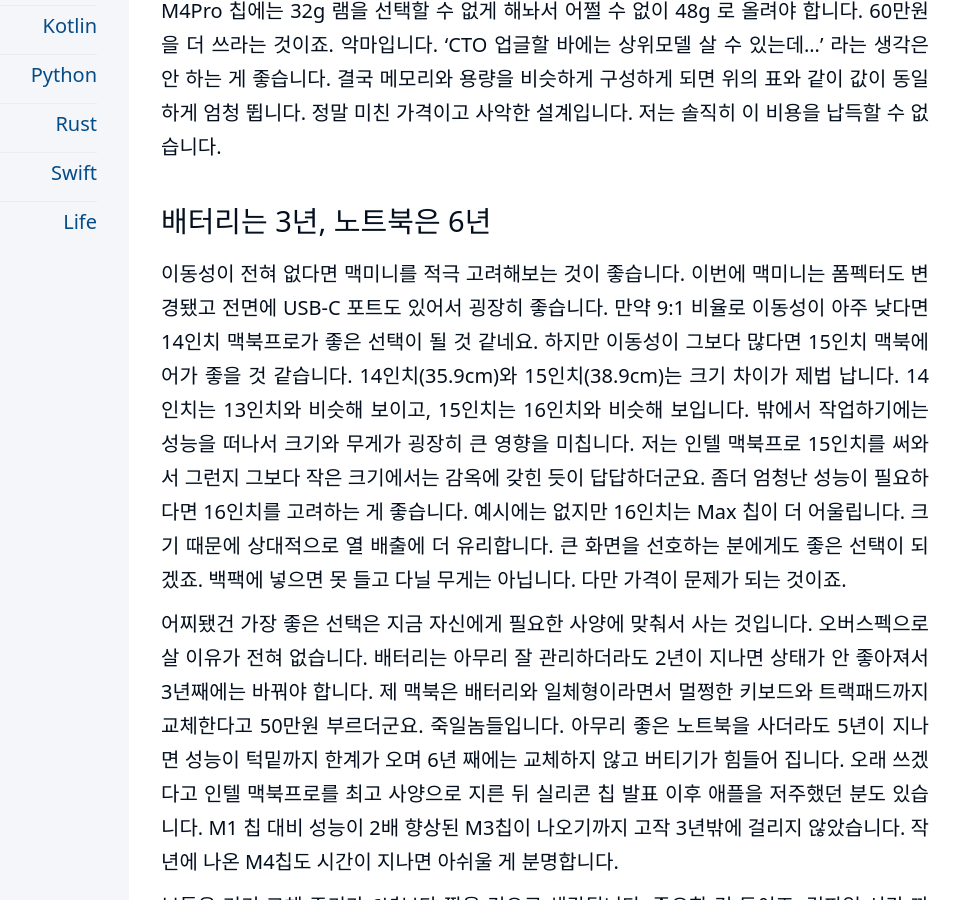
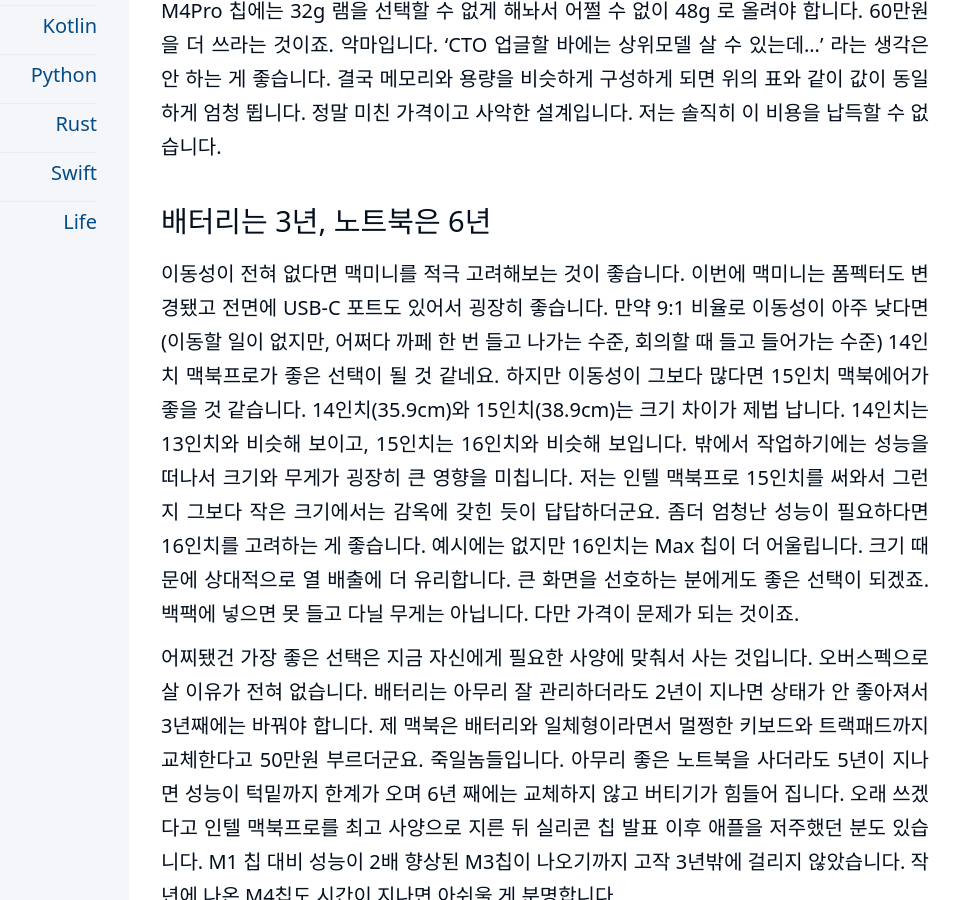
Before and after one commit to kiroshin/kiroshin.github.io, a Jekyll site: the page built from _posts/2025-03-24-macbook_for_dev.md, in a window 1280 px wide and 900 px high, scrolled down 4089 px. Shown: the whole window, without its empty margins (191-1151 px from the left). Built offline with Jekyll 4.4.1, drawn with Linux system fonts in a browser that asks for light colours.

Commit message:
Update 2025-03-24-macbook_for_dev.md

```diff
--- a/_posts/2025-03-24-macbook_for_dev.md
+++ b/_posts/2025-03-24-macbook_for_dev.md
@@ -54,7 +54,7 @@
 
 
 ## 배터리는 3년, 노트북은 6년
-이동성이 전혀 없다면 맥미니를 적극 고려해보는 것이 좋습니다. 이번에 맥미니는 폼펙터도 변경됐고 전면에 USB-C 포트도 있어서 굉장히 좋습니다. 만약 9:1 비율로 이동성이 아주 낮다면 14인치 맥북프로가 좋은 선택이 될 것 같네요. 하지만 이동성이 그보다 많다면 15인치 맥북에어가 좋을 것 같습니다. 14인치(35.9cm)와 15인치(38.9cm)는 크기 차이가 제법 납니다. 14인치는 13인치와 비슷해 보이고, 15인치는 16인치와 비슷해 보입니다. 밖에서 작업하기에는 성능을 떠나서 크기와 무게가 굉장히 큰 영향을 미칩니다. 저는 인텔 맥북프로 15인치를 써와서 그런지 그보다 작은 크기에서는 감옥에 갖힌 듯이 답답하더군요. 좀더 엄청난 성능이 필요하다면 16인치를 고려하는 게 좋습니다. 예시에는 없지만 16인치는 Max 칩이 더 어울립니다. 크기 때문에 상대적으로 열 배출에 더 유리합니다. 큰 화면을 선호하는 분에게도 좋은 선택이 되겠죠. 백팩에 넣으면 못 들고 다닐 무게는 아닙니다. 다만 가격이 문제가 되는 것이죠.
+이동성이 전혀 없다면 맥미니를 적극 고려해보는 것이 좋습니다. 이번에 맥미니는 폼펙터도 변경됐고 전면에 USB-C 포트도 있어서 굉장히 좋습니다. 만약 9:1 비율로 이동성이 아주 낮다면(이동할 일이 없지만, 어쩌다 까페 한 번 들고 나가는 수준, 회의할 때 들고 들어가는 수준) 14인치 맥북프로가 좋은 선택이 될 것 같네요. 하지만 이동성이 그보다 많다면 15인치 맥북에어가 좋을 것 같습니다. 14인치(35.9cm)와 15인치(38.9cm)는 크기 차이가 제법 납니다. 14인치는 13인치와 비슷해 보이고, 15인치는 16인치와 비슷해 보입니다. 밖에서 작업하기에는 성능을 떠나서 크기와 무게가 굉장히 큰 영향을 미칩니다. 저는 인텔 맥북프로 15인치를 써와서 그런지 그보다 작은 크기에서는 감옥에 갖힌 듯이 답답하더군요. 좀더 엄청난 성능이 필요하다면 16인치를 고려하는 게 좋습니다. 예시에는 없지만 16인치는 Max 칩이 더 어울립니다. 크기 때문에 상대적으로 열 배출에 더 유리합니다. 큰 화면을 선호하는 분에게도 좋은 선택이 되겠죠. 백팩에 넣으면 못 들고 다닐 무게는 아닙니다. 다만 가격이 문제가 되는 것이죠.
 
 어찌됐건 가장 좋은 선택은 지금 자신에게 필요한 사양에 맞춰서 사는 것입니다. 오버스펙으로 살 이유가 전혀 없습니다. 배터리는 아무리 잘 관리하더라도 2년이 지나면 상태가 안 좋아져서 3년째에는 바꿔야 합니다. 제 맥북은 배터리와 일체형이라면서 멀쩡한 키보드와 트랙패드까지 교체한다고 50만원 부르더군요. 죽일놈들입니다. 아무리 좋은 노트북을 사더라도 5년이 지나면 성능이 턱밑까지 한계가 오며 6년 째에는 교체하지 않고 버티기가 힘들어 집니다. 오래 쓰겠다고 인텔 맥북프로를 최고 사양으로 지른 뒤 실리콘 칩 발표 이후 애플을 저주했던 분도 있습니다. M1 칩 대비 성능이 2배 향상된 M3칩이 나오기까지 고작 3년밖에 걸리지 않았습니다. 작년에 나온 M4칩도 시간이 지나면 아쉬울 게 분명합니다.
 
```
